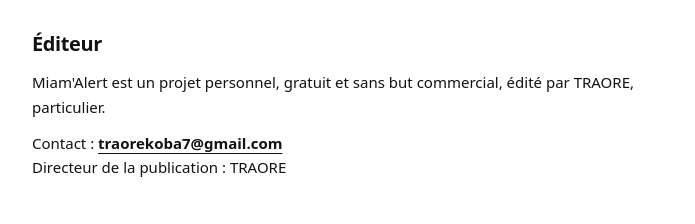
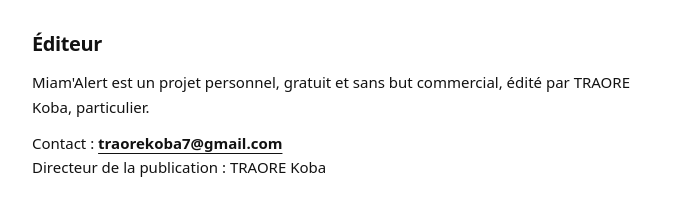
Before and after one commit to BaKabo77/Miam-Alert, a React (Vite) app in the folder frontend/: page /legal in a window 1280 px wide. Shown: the part 175-399 px from the top of the page, without its empty margins (292-987 px from the left). Built offline with nearby package versions, Linux system fonts and the light colour scheme; no server answers.

Commit message:
[EDIT] changement du nom du publisher

```diff
--- a/frontend/src/legal/publisher.ts
+++ b/frontend/src/legal/publisher.ts
@@ -2,7 +2,7 @@
 // Un seul endroit à modifier si l'éditeur, le contact ou l'hébergeur changent.
 
 export const PUBLISHER = {
-  name: 'TRAORE',
+  name: 'TRAORE Koba',
   email: 'traorekoba7@gmail.com',
 };
 
```
